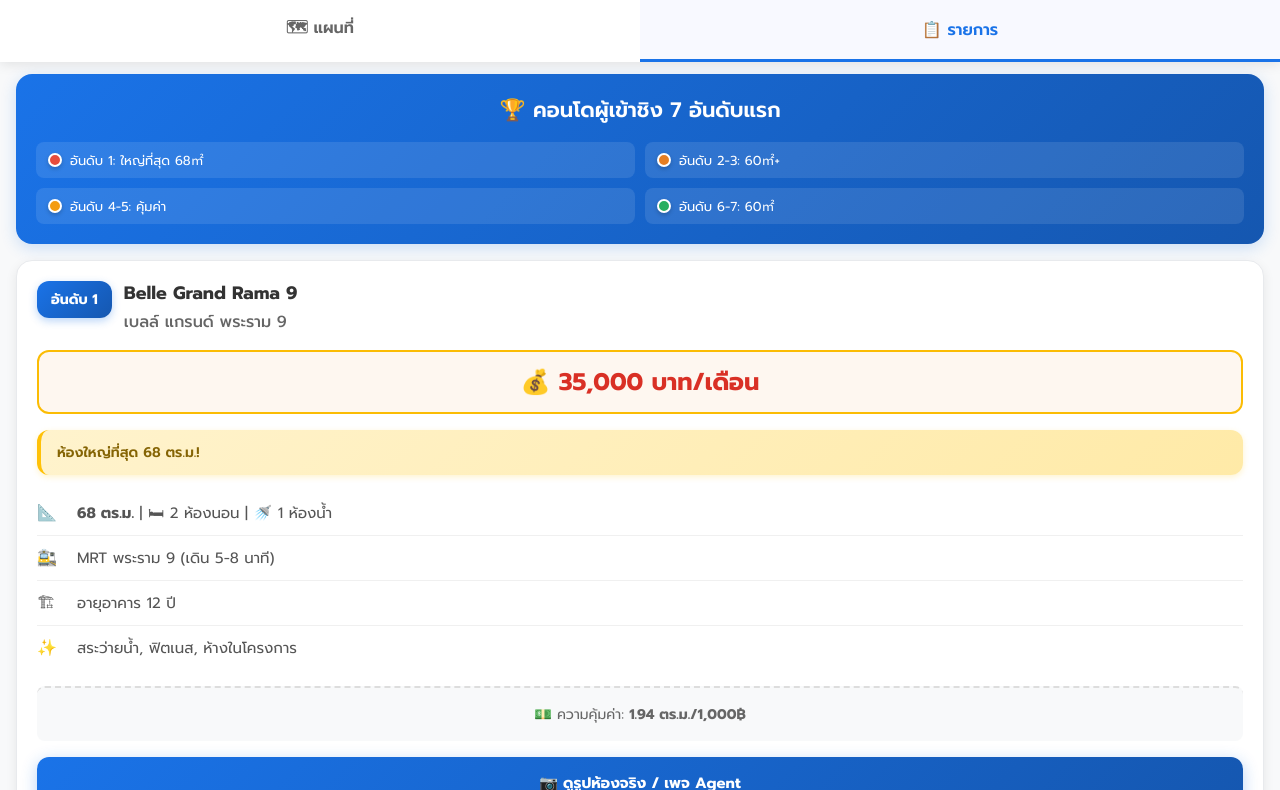
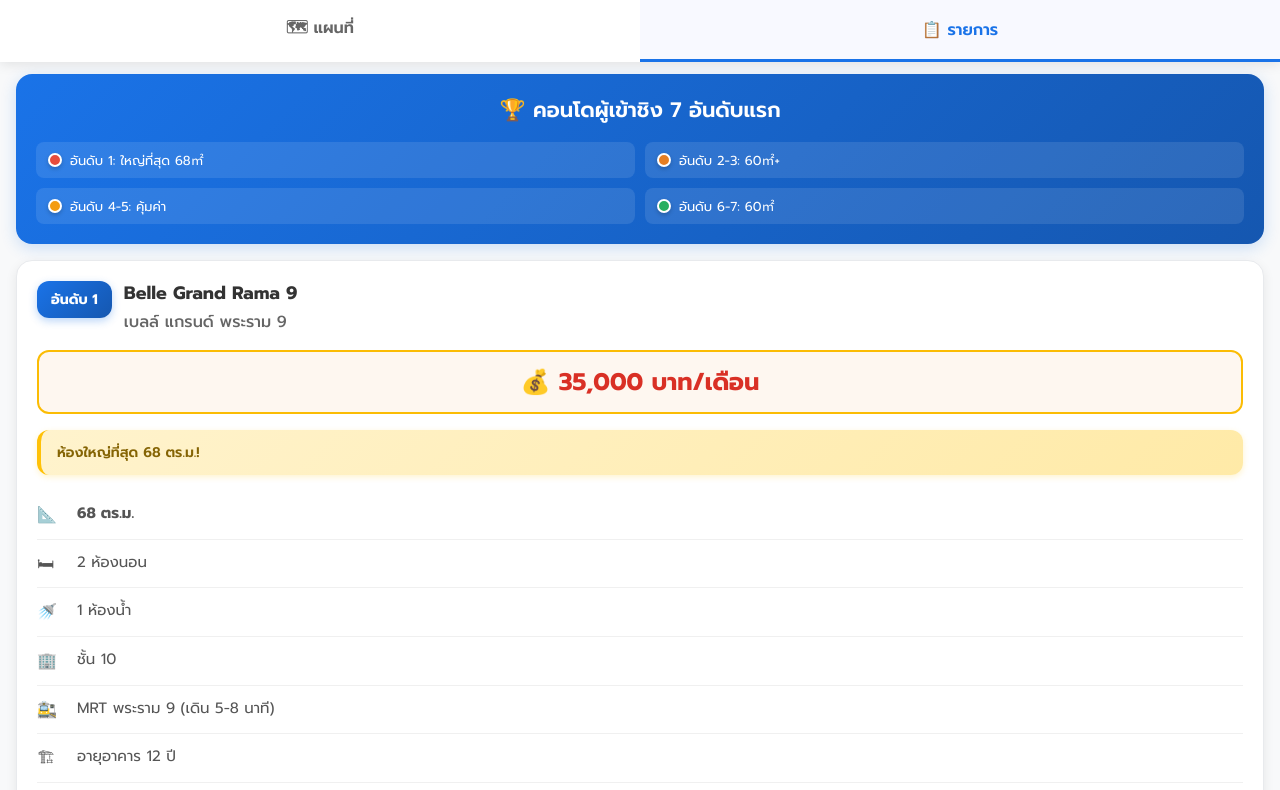
Before and after one commit to tanappe2988/BGKCondo, a plain HTML site: page index.html in a window 1280 px wide. Both pictures are taken after a click on the button "📋 รายการ". Shown: the top 790 px of the page. Drawn offline with nearby package versions, Linux system fonts and the light colour scheme.

Commit message:
Update index.html

```diff
--- a/index.html
+++ b/index.html
@@ -280,11 +280,11 @@
 
         .detail-row {
             display: flex;
-            align-items: center;
+            align-items: flex-start;
             padding: 10px 0;
             font-size: 15px;
             color: #555;
-            line-height: 1.5;
+            line-height: 1.6;
             border-bottom: 1px solid #f0f0f0;
         }
 
@@ -297,6 +297,11 @@
             margin-right: 12px;
             flex-shrink: 0;
             font-size: 16px;
+            margin-top: 2px;
+        }
+
+        .detail-content {
+            flex: 1;
         }
 
         .property-footer {
@@ -401,7 +406,7 @@
             crossorigin=""></script>
 
     <script>
-        // ข้อมูลคอนโด (ฉบับภาษาไทย)
+        // ข้อมูลคอนโด (เพิ่มข้อมูลชั้นและรายละเอียดครบถ้วน)
         const properties = [
             {
                 rank: 1,
@@ -413,9 +418,10 @@
                 bedrooms: 2,
                 bathrooms: 1,
                 price: 35000,
+                floor: "10",
                 station: "MRT พระราม 9 (เดิน 5-8 นาที)",
                 age: "อายุอาคาร 12 ปี",
-                features: "สระว่ายน้ำ, ฟิตเนส, ห้างในโครงการ",
+                features: "สระว่ายน้ำ, ฟิตเนส, ซาวน่า, ห้างในโครงการ",
                 color: "#e74c3c",
                 highlight: "ห้องใหญ่ที่สุด 68 ตร.ม.!",
                 propertyUrl: "https://www.facebook.com/groups/6521519787867197/posts/25934857656106787/"
@@ -430,6 +436,7 @@
                 bedrooms: 2,
                 bathrooms: 2,
                 price: 35000,
+                floor: null,
                 station: "BTS พญาไท (เดิน 2-3 นาที)",
                 age: "อายุอาคาร 15 ปี",
                 features: "สระว่ายน้ำ, ต่อ Airport Link ได้",
@@ -447,6 +454,7 @@
                 bedrooms: 2,
                 bathrooms: 1,
                 price: 25000,
+                floor: null,
                 station: "BTS พญาไท (เดิน 5 นาที)",
                 age: "อายุอาคาร 14 ปี",
                 features: "ซาวน่า, สระว่ายน้ำ",
@@ -464,6 +472,7 @@
                 bedrooms: 2,
                 bathrooms: 2,
                 price: 25000,
+                floor: "18",
                 station: "BTS ทองหล่อ (มีรถรับส่ง)",
                 age: "อายุอาคาร 12 ปี",
                 features: "สระว่ายน้ำ, ย่านทองหล่อ",
@@ -481,6 +490,7 @@
                 bedrooms: 2,
                 bathrooms: 2,
                 price: 25000,
+                floor: null,
                 station: "BTS ห้าแยกลาดพร้าว (เดิน 5 นาที)",
                 age: "ค่อนข้างใหม่",
                 features: "สระว่ายน้ำ, แบรนด์ไลน์",
@@ -498,6 +508,7 @@
                 bedrooms: 2,
                 bathrooms: 2,
                 price: 28000,
+                floor: "high",
                 station: "BTS บางนา (เดิน 5-10 นาที)",
                 age: "อายุอาคาร 7 ปี",
                 features: "สระ 3 สระ, ส่วนกลางสไตล์รีสอร์ท",
@@ -515,6 +526,7 @@
                 bedrooms: 2,
                 bathrooms: 2,
                 price: 30000,
+                floor: null,
                 station: "BTS หมอชิต/MRT จตุจักร (เดิน 5 นาที)",
                 age: "อายุอาคาร 7 ปี",
                 features: "สระว่ายน้ำ, เข้าถึง 2 สาย",
@@ -548,12 +560,24 @@
             }
         }
 
-        // สร้างการ์ดคอนโด
+        // แสดงข้อมูลชั้น
+        function getFloorDisplay(floor) {
+            if (floor === "high") {
+                return "ชั้นสูง (ไม่ระบุชั้นเจาะจง)";
+            } else if (floor) {
+                return `ชั้น ${floor}`;
+            } else {
+                return "ไม่ระบุชั้น";
+            }
+        }
+
+        // สร้างการ์ดคอนโด (เพิ่มข้อมูลชั้นและรายละเอียดครบถ้วน)
         function generatePropertyCards() {
             const container = document.getElementById('property-cards');
 
             properties.forEach(prop => {
                 const costPerformance = (prop.size / (prop.price / 1000)).toFixed(2);
+                const floorDisplay = getFloorDisplay(prop.floor);
 
                 const card = document.createElement('div');
                 card.className = 'property-card';
@@ -573,19 +597,31 @@
                     <div class="property-details">
                         <div class="detail-row">
                             <span class="detail-icon">📐</span>
-                            <span><strong>${prop.size} ตร.ม.</strong> | 🛏 ${prop.bedrooms} ห้องนอน | 🚿 ${prop.bathrooms} ห้องน้ำ</span>
+                            <div class="detail-content"><strong>${prop.size} ตร.ม.</strong></div>
+                        </div>
+                        <div class="detail-row">
+                            <span class="detail-icon">🛏</span>
+                            <div class="detail-content">${prop.bedrooms} ห้องนอน</div>
+                        </div>
+                        <div class="detail-row">
+                            <span class="detail-icon">🚿</span>
+                            <div class="detail-content">${prop.bathrooms} ห้องน้ำ</div>
+                        </div>
+                        <div class="detail-row">
+                            <span class="detail-icon">🏢</span>
+                            <div class="detail-content">${floorDisplay}</div>
                         </div>
                         <div class="detail-row">
                             <span class="detail-icon">🚉</span>
-                            <span>${prop.station}</span>
+                            <div class="detail-content">${prop.station}</div>
                         </div>
                         <div class="detail-row">
                             <span class="detail-icon">🏗</span>
-                            <span>${prop.age}</span>
+                            <div class="detail-content">${prop.age}</div>
                         </div>
                         <div class="detail-row">
                             <span class="detail-icon">✨</span>
-                            <span>${prop.features}</span>
+                            <div class="detail-content">${prop.features}</div>
                         </div>
                     </div>
 
@@ -615,6 +651,7 @@
 
             properties.forEach(property => {
                 const costPerformance = (property.size / (property.price / 1000)).toFixed(2);
+                const floorDisplay = getFloorDisplay(property.floor);
 
                 const marker = L.circleMarker([property.lat, property.lng], {
                     radius: 14,
@@ -631,6 +668,7 @@
                         <div class="popup-price">💰 ${property.price.toLocaleString()} บาท/เดือน</div>
                         <div class="popup-highlight">${property.highlight}</div>
                         <div class="popup-detail">📐 ${property.size} ตร.ม. | 🛏 ${property.bedrooms} ห้องนอน | 🚿 ${property.bathrooms} ห้องน้ำ</div>
+                        <div class="popup-detail">🏢 ${floorDisplay}</div>
                         <div class="popup-detail">🚉 ${property.station}</div>
                         <div class="popup-detail">🏗 ${property.age}</div>
                         <div class="popup-detail">✨ ${property.features}</div>
```
